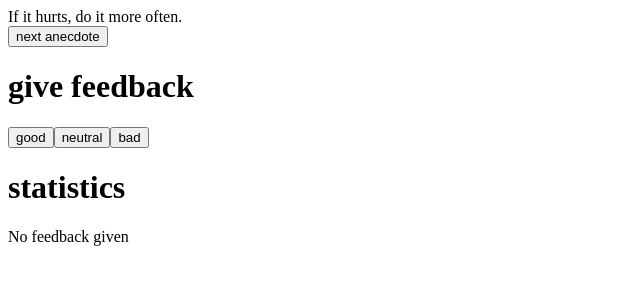
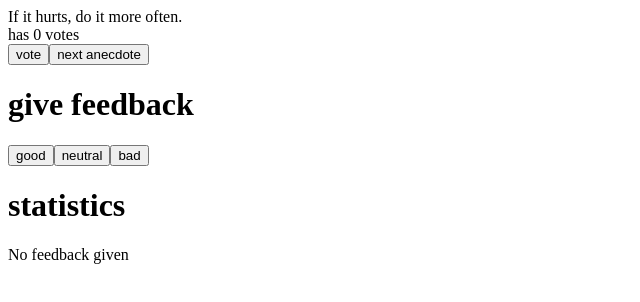
Before and after one commit to madhavarayulu/fullstackopen, a React (Vite) app in the folder part1/: page / in a window 1280 px wide. Shown: the top 302 px of the page, without its empty margins (0-640 px from the left). Built offline with nearby package versions, Linux system fonts and the light colour scheme.

Commit message:
complete 1.13*: anecdotes step2

```diff
--- a/part1/src/App.jsx
+++ b/part1/src/App.jsx
@@ -79,18 +79,35 @@
   ]
 
   const [selected, setSelected] = useState(0)
+  const [votes, setVotes] = useState(Array(anecdotes.length).fill(0))
   // save clicks of each button to its own state
   const [good, setGood] = useState(0)
   const [neutral, setNeutral] = useState(0)
   const [bad, setBad] = useState(0)
 
+  const handleAnecdote = () => {
+    setSelected(Math.floor(Math.random()*(anecdotes.length)))
+  }
+
+  const handleVote = () => {
+    setVotes((prevVotes) => {
+      const newVotes = [...prevVotes]
+      newVotes[selected] += 1
+      return newVotes
+    })
+  }
+
   return (
     <div>
       {anecdotes[selected]}
       <br />
+      has {votes[selected]} votes
+      <br />
+      <button onClick={handleVote}>vote</button>
+      <button onClick={handleAnecdote}>next anecdote</button>
+      {console.log(votes)}
       {console.log(selected)}
-      <button onClick={() => setSelected(Math.floor(Math.random()*(anecdotes.length)))}>next anecdote</button>
-      {console.log(selected)}
+
       <h1>give feedback</h1>
       <div style={{ display: "flex" }}>
         <Button handleClick={() => setGood(good + 1)} text="good" />
```
